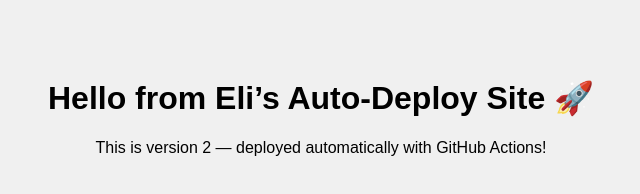
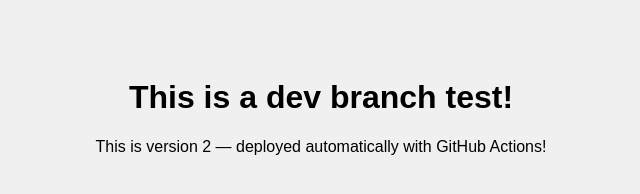
Before and after one commit to eli-sep/auto-deploy-static-site, a plain HTML site: page index.html in a window 1280 px wide. Shown: the whole page, without its empty margins (319-959 px from the left). Drawn offline with Linux system fonts and the light colour scheme.

Commit message:
Test heading change in dev branch

```diff
--- a/index.html
+++ b/index.html
@@ -6,7 +6,7 @@
     <link rel="stylesheet" href="styles.css">
 </head>
 <body>
-    <h1>Hello from Eli’s Auto-Deploy Site 🚀</h1>
+    <h1>This is a dev branch test!</h1>
     <p>This is version 2 — deployed automatically with GitHub Actions!</p>
 </body>
 </html>
```
